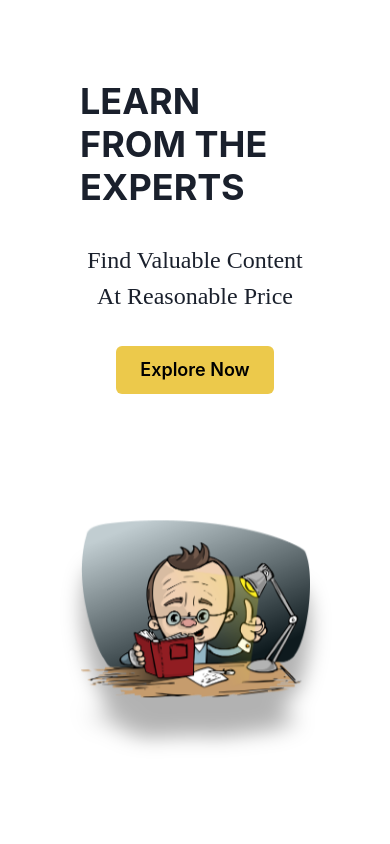
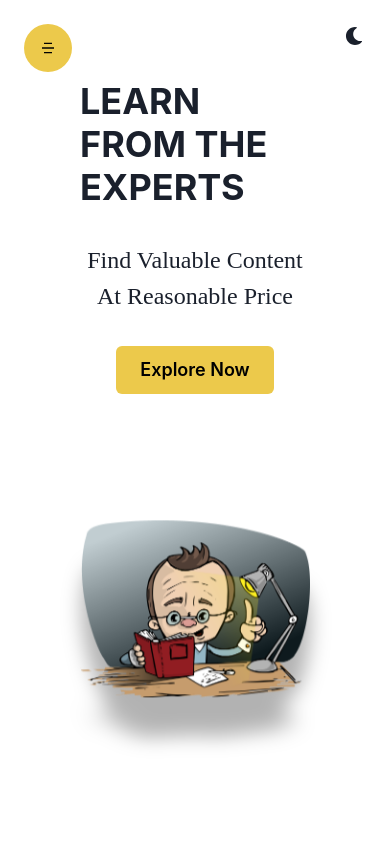
Before and after one commit to CodingKing2003/CourseBundler, a React (Create React App) app in the folder frontend/: page / in a window 390 px wide. Shown: the top 844 px of the page. Built offline with nearby package versions, Linux system fonts and the light colour scheme.

Commit message:
Creating Responsive Header

```diff
--- a/frontend/src/App.js
+++ b/frontend/src/App.js
@@ -1,12 +1,14 @@
 import React from 'react';
 import {BrowserRouter,Routes,Route} from 'react-router-dom'
 import Home from './components/Home/Home';
+import Header from './components/Layout/Header/Header';
 
 
 
 function App() {
   return (
     <BrowserRouter>
+    <Header />
     <Routes>
       <Route path='/' element={<Home />} />
     </Routes>
--- a/frontend/src/ColorModeSwitcher.js
+++ b/frontend/src/ColorModeSwitcher.js
@@ -14,7 +14,10 @@ export const ColorModeSwitcher = props => {
       aria-label={`Switch to ${text} mode`}
       variant="ghost"
       color="current"
-      marginLeft="2"
+      zIndex={'overlay'}
+      position={'fixed'}
+      top="4"
+      right={'4'}
       onClick={toggleColorMode}
       icon={<SwitchIcon />}
       {...props}
--- /dev/null
+++ b/frontend/src/components/Layout/Header/Header.jsx
@@ -0,0 +1,126 @@
+import React from 'react';
+import { ColorModeSwitcher } from '../../../ColorModeSwitcher';
+import {
+  Button,
+  Drawer,
+  DrawerBody,
+  DrawerContent,
+  DrawerHeader,
+  DrawerOverlay,
+  HStack,
+  VStack,
+  useDisclosure,
+} from '@chakra-ui/react';
+import { RiDashboardFill, RiLogoutBoxLine, RiMenu5Fill } from 'react-icons/ri';
+import { Link } from 'react-router-dom';
+
+const LinkButton = ({ url = '/', title = 'Home', onClose }) => (
+  <Link onClick={onClose} to={url}>
+    <Button variant={'ghost'}>{title}</Button>
+  </Link>
+);
+const Header = () => {
+  const { isOpen, onOpen, onClose } = useDisclosure();
+  const isAuthenticated=true;
+
+  const user={
+    role:"admin"
+  }
+
+  const logoutHandler=()=>{
+
+  }
+
+  return (
+    <>
+      <ColorModeSwitcher />
+
+      <Button
+        onClick={onOpen}
+        colorScheme="yellow"
+        width="12"
+        height="12"
+        rounded="full"
+        zIndex={'overlay'}
+        position={'fixed'}
+        top="6"
+        left="6"
+      >
+        <RiMenu5Fill />
+      </Button>
+      <Drawer placement="left" isOpen={isOpen} onClose={onClose}>
+        <DrawerOverlay />
+        <DrawerContent>
+          <DrawerHeader borderBottomWidth={'1px'}>COURSE BUNDLER</DrawerHeader>
+
+          <DrawerBody>
+            <VStack spacing={'4'} alignItems="flex-start">
+              <LinkButton onClose={onClose} url="/" title="Home" />
+              <LinkButton
+                onClose={onClose}
+                url="/courses"
+                title="Browse All Courses"
+              />
+              <LinkButton
+                onClose={onClose}
+                url="/request"
+                title="Request a Course"
+              />
+              <LinkButton onClose={onClose} url="/contact" title="Contact Us" />
+              <LinkButton onClose={onClose} url="/about" title="About" />
+              <HStack
+               justifyContent={'space-evenly'}
+               position="absolute"
+               bottom={'2rem'}
+               width="80%"
+              >
+                 {isAuthenticated ? (
+                  <>
+                    <VStack>
+                      <HStack>
+                        <Link onClick={onClose} to="/profile">
+                          <Button variant={'ghost'} colorScheme={'yellow'}>
+                            Profile
+                          </Button>
+                        </Link>
+                        <Button variant={'ghost'} onClick={logoutHandler}>
+                          <RiLogoutBoxLine />
+                          Logout
+                        </Button>
+                      </HStack>
+                      {user && user.role === 'admin' && (
+                        <Link onClick={onClose} to="/admin/dashboard">
+                          <Button colorScheme={'purple'} variant="ghost">
+                            <RiDashboardFill style={{ margin: '4px' }} />
+                            Dashboard
+                          </Button>
+                        </Link>
+                      )}
+
+
+                    </VStack>
+                  </>
+                ) : (
+                  <>
+                    <Link onClick={onClose} to="/login">
+                      <Button colorScheme={'yellow'}>Login</Button>
+                    </Link>
+
+                    <p>OR</p>
+
+                    <Link onClick={onClose} to="/register">
+                      <Button colorScheme={'yellow'}>Sign Up</Button>
+                    </Link>
+                  </>
+                )}
+
+              </HStack>
+            </VStack>
+          </DrawerBody>
+        </DrawerContent>
+      </Drawer>
+    </>
+  );
+};
+
+export default Header;
```
